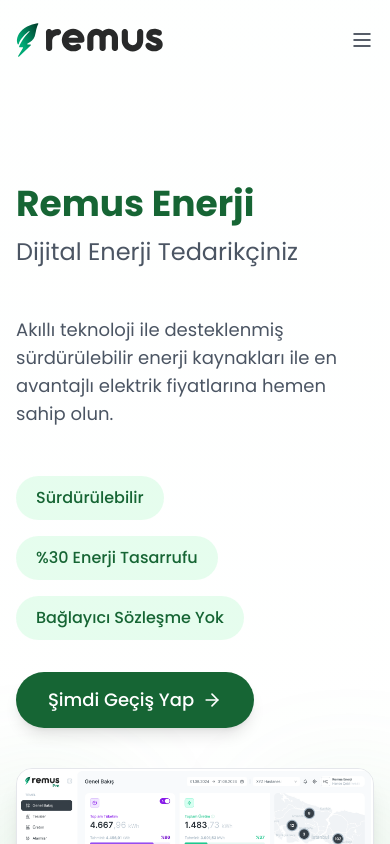
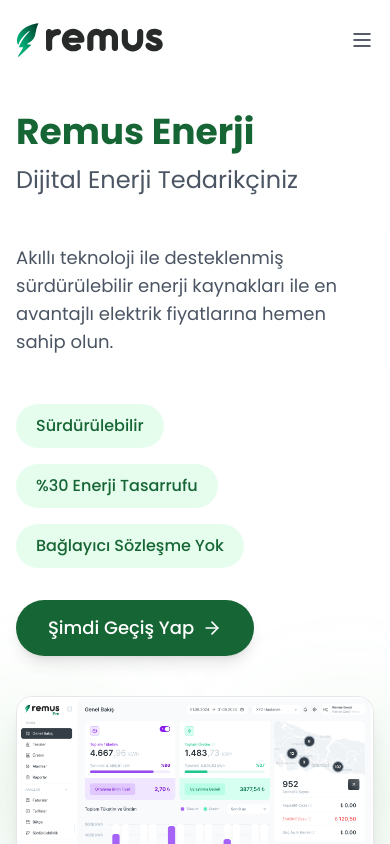
Before and after one commit to maergur/remus-enerji-landing, a React (Vite) app: page / in a window 390 px wide. Shown: the top 844 px of the page. Built offline with nearby package versions, Linux system fonts and the light colour scheme.

Commit message:
responsive frontend bug fixes

```diff
--- a/src/components/HeroSection.tsx
+++ b/src/components/HeroSection.tsx
@@ -15,12 +15,12 @@ const HeroSection = () => {
   return (
     <section
       id="home"
-      className="relative flex items-center bg-white pt-20 overflow-hidden mb-16"
+      className="relative flex items-center bg-white pt-10 md:pt-20 overflow-hidden mb-16"
     >
       {/* Subtle background pattern */}
       <div className="absolute inset-0 bg-gradient-to-b from-light-green/10 to-white/0 opacity-30" />
 
-      <div className="container mx-auto px-4 md:px-8 py-12 relative z-10 mt-10">
+      <div className="container mx-auto px-4 md:px-8 py-8 md:py-12 relative z-10 mt-6 md:mt-10">
         <div className="grid grid-cols-1 lg:grid-cols-12 gap-10 items-center">
           {/* Text content - Takes 4 columns on large screens */}
           <div className="text-left lg:col-span-4 z-20">
--- a/src/components/JoinUsSection.tsx
+++ b/src/components/JoinUsSection.tsx
@@ -34,7 +34,7 @@ const JoinUsSection = () => {
   };
 
   return (
-    <section id="join" className="py-20 bg-gray-50">
+    <section id="join" className="py-18 bg-gray-50">
       <div className="container mx-auto px-4">
         <div className="max-w-4xl mx-auto">
           <div className="flex justify-center mb-6">
```
